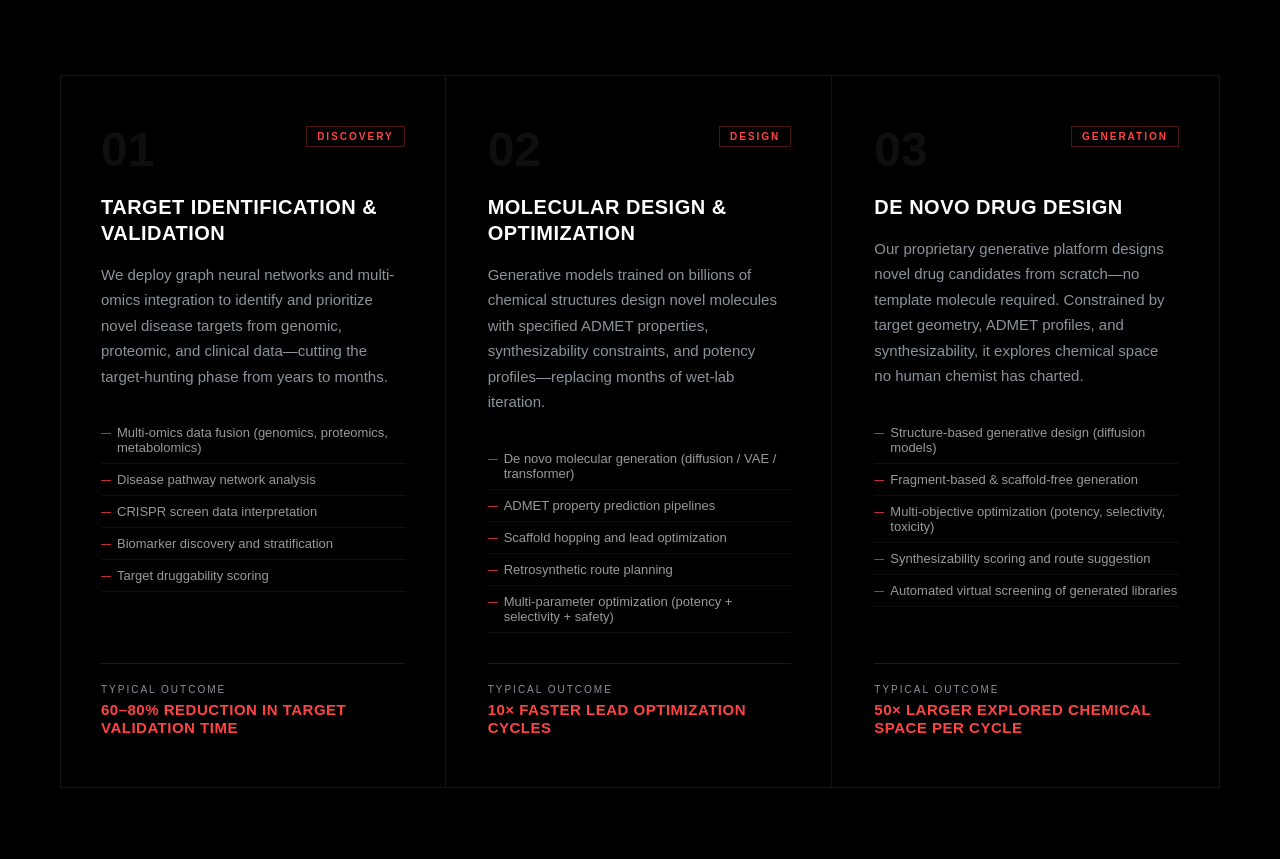
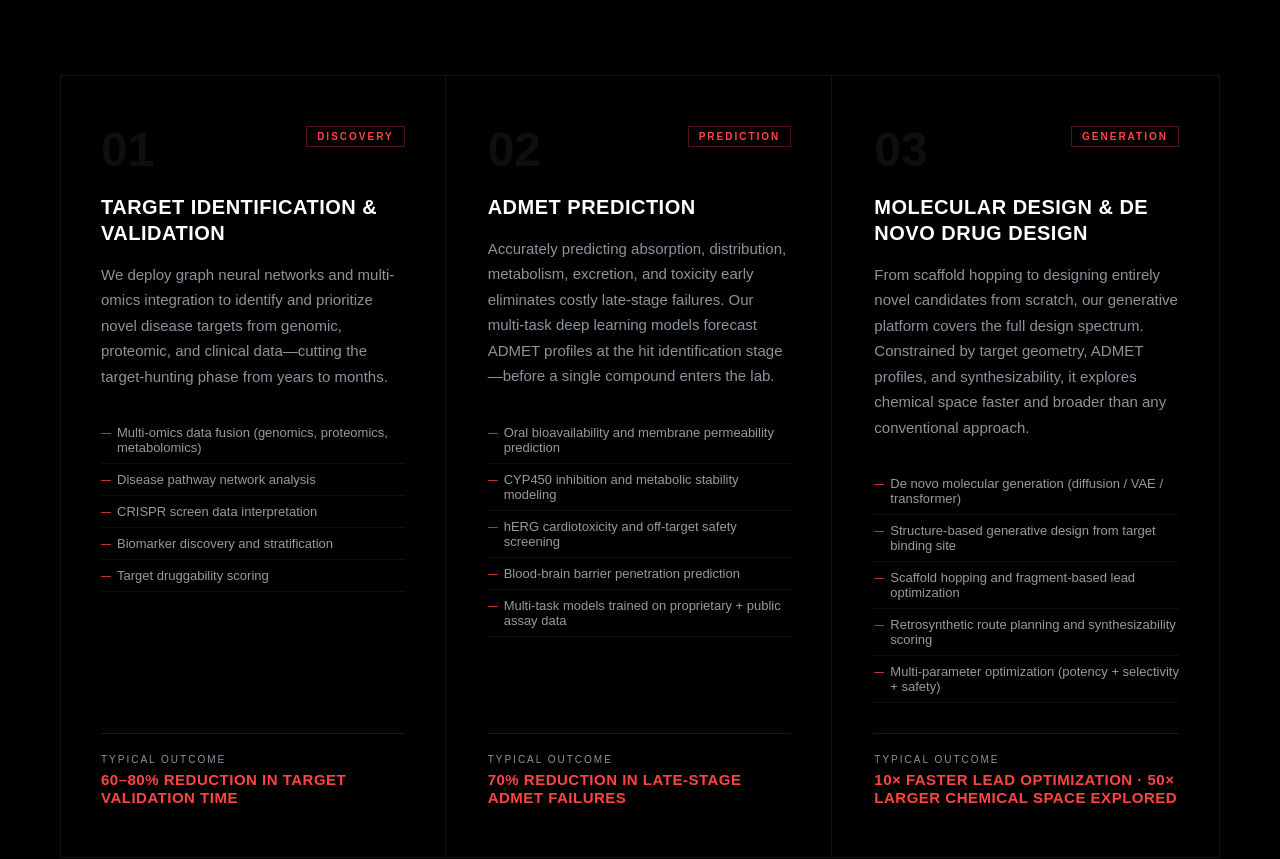
Before and after one commit to htechvip/hyp3, a React (Vite) app: page /drug-discovery in a window 1280 px wide. Shown: the part 1106-1965 px from the top of the page. Built offline with nearby package versions, Linux system fonts and the light colour scheme.

Commit message:
status updates

```diff
--- a/src/pages/DrugDiscovery.jsx
+++ b/src/pages/DrugDiscovery.jsx
@@ -253,33 +253,33 @@ const DrugDiscovery = () => {
     },
     {
       number: '02',
-      title: 'Molecular Design & Optimization',
-      tag: 'Design',
+      title: 'ADMET Prediction',
+      tag: 'Prediction',
       description:
-        'Generative models trained on billions of chemical structures design novel molecules with specified ADMET properties, synthesizability constraints, and potency profiles—replacing months of wet-lab iteration.',
+        'Accurately predicting absorption, distribution, metabolism, excretion, and toxicity early eliminates costly late-stage failures. Our multi-task deep learning models forecast ADMET profiles at the hit identification stage—before a single compound enters the lab.',
       capabilities: [
-        'De novo molecular generation (diffusion / VAE / transformer)',
-        'ADMET property prediction pipelines',
-        'Scaffold hopping and lead optimization',
-        'Retrosynthetic route planning',
-        'Multi-parameter optimization (potency + selectivity + safety)',
+        'Oral bioavailability and membrane permeability prediction',
+        'CYP450 inhibition and metabolic stability modeling',
+        'hERG cardiotoxicity and off-target safety screening',
+        'Blood-brain barrier penetration prediction',
+        'Multi-task models trained on proprietary + public assay data',
       ],
-      outcomes: '10× faster lead optimization cycles',
+      outcomes: '70% reduction in late-stage ADMET failures',
     },
     {
       number: '03',
-      title: 'De Novo Drug Design',
+      title: 'Molecular Design & De Novo Drug Design',
       tag: 'Generation',
       description:
-        'Our proprietary generative platform designs novel drug candidates from scratch—no template molecule required. Constrained by target geometry, ADMET profiles, and synthesizability, it explores chemical space no human chemist has charted.',
+        'From scaffold hopping to designing entirely novel candidates from scratch, our generative platform covers the full design spectrum. Constrained by target geometry, ADMET profiles, and synthesizability, it explores chemical space faster and broader than any conventional approach.',
       capabilities: [
-        'Structure-based generative design (diffusion models)',
-        'Fragment-based & scaffold-free generation',
-        'Multi-objective optimization (potency, selectivity, toxicity)',
-        'Synthesizability scoring and route suggestion',
-        'Automated virtual screening of generated libraries',
+        'De novo molecular generation (diffusion / VAE / transformer)',
+        'Structure-based generative design from target binding site',
+        'Scaffold hopping and fragment-based lead optimization',
+        'Retrosynthetic route planning and synthesizability scoring',
+        'Multi-parameter optimization (potency + selectivity + safety)',
       ],
-      outcomes: '50× larger explored chemical space per cycle',
+      outcomes: '10× faster lead optimization · 50× larger chemical space explored',
     },
   ];
 
```
